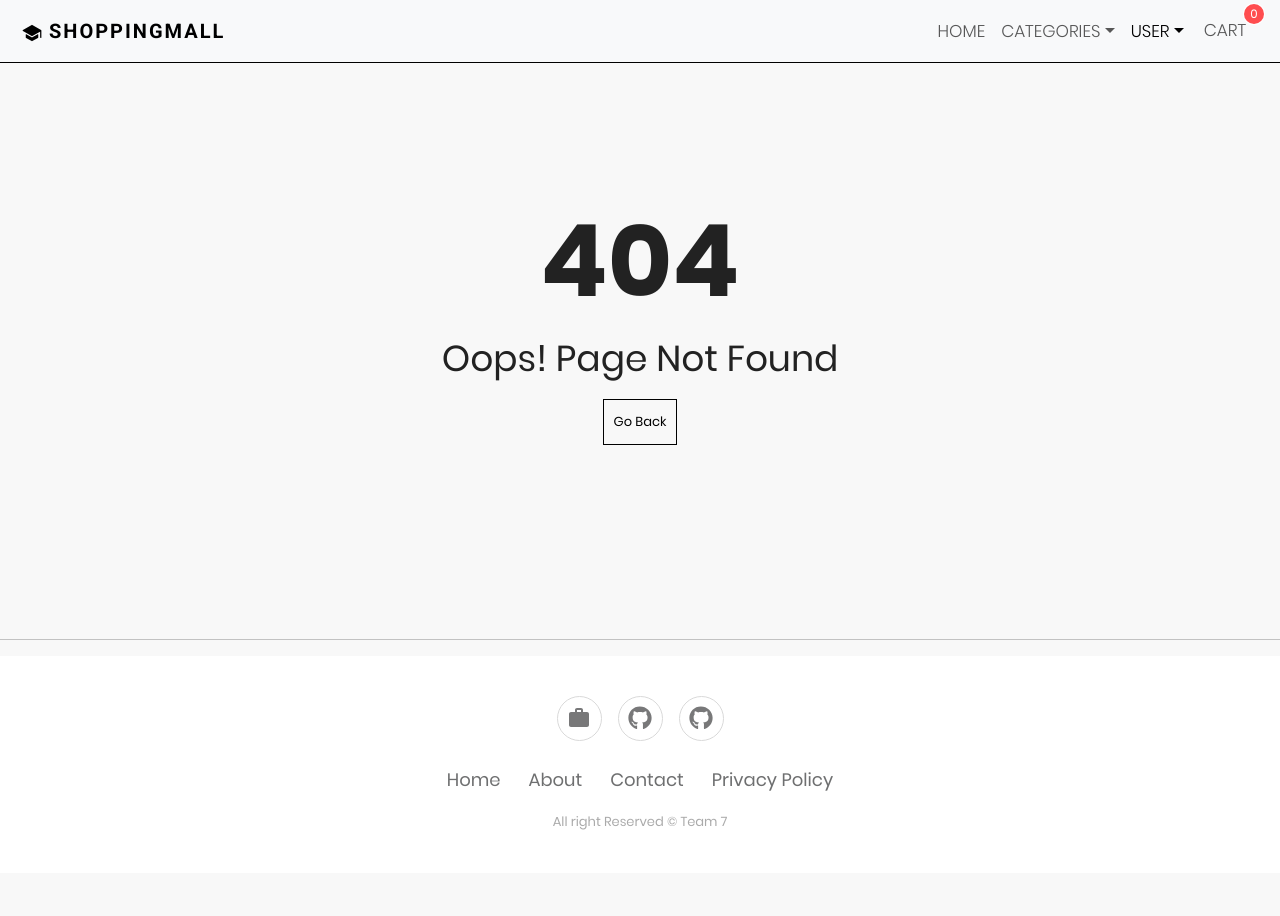
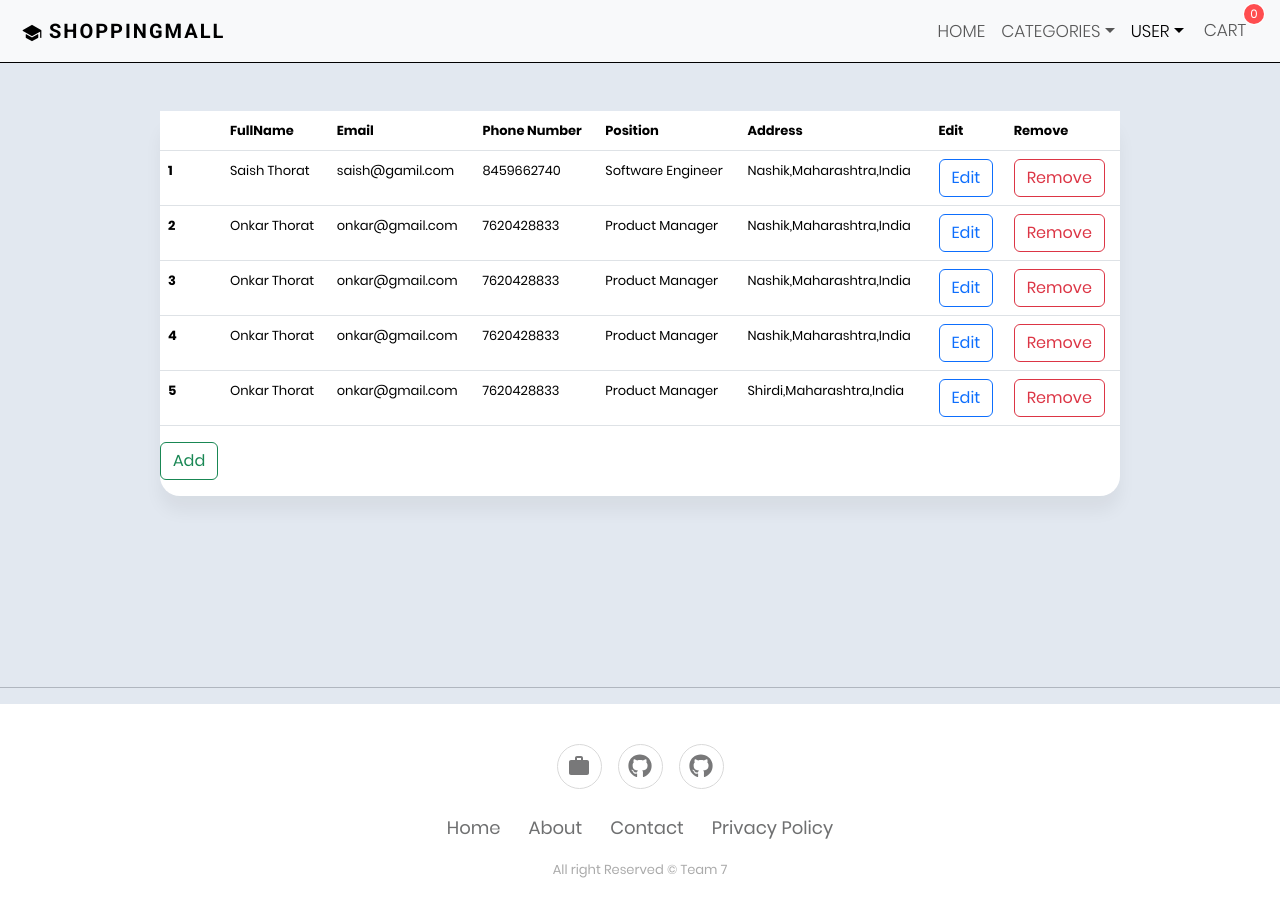
Before and after one commit to Abhi-More/ShoppingMall_front-end, a React (Vite) app in the folder shoppingmall-frontend/: page /employees in a window 1280 px wide. Before the commit this address had no page. Shown: the top 916 px of the page. Before the commit the page ends 873 px from the top, so only its background shows below. Built offline with nearby package versions, Linux system fonts and the light colour scheme; a web font is replaced by a local one.

Commit message:
Routes Added

```diff
--- a/shoppingmall-frontend/src/App.jsx
+++ b/shoppingmall-frontend/src/App.jsx
@@ -16,6 +16,8 @@ import Women from "./Pages/Categories/Women";
 import Electronics from "./Pages/Categories/Electronics";
 import Accessories from "./Pages/Categories/Accessories";
 import CartPage from "./Pages/CartPage";
+import EmployeeDetails from "./Pages/EmployeeDetails";
+import ProfilePage from "./Pages/ProfilePage";
 
 function App() {
   const data = useContext(AppContext);
@@ -35,6 +37,8 @@ function App() {
           <Route path='/contact' element={<Contact />} />
           <Route path='/policy' element={<Policy />} />
           <Route path='/*' element={<PageNotFound />} />
+          <Route path='/employees' element={<EmployeeDetails />} />
+          <Route path='/profile' element={<ProfilePage />} />
         </Routes>
       </Router>
       <Toaster />
--- a/shoppingmall-frontend/src/Layout/Header.jsx
+++ b/shoppingmall-frontend/src/Layout/Header.jsx
@@ -75,7 +75,7 @@ const Header = () => {
                                 </NavLink>
                                 <ul className="dropdown-menu">
                                     {/* need to find user and redirect to resp. profile using id */}
-                                    <li><NavLink to={`/profile/user`} className="dropdown-item" >Dashboard</NavLink></li>
+                                    <li><NavLink to={`/profile`} className="dropdown-item" >Dashboard</NavLink></li>
                                     <li><NavLink onClick={handleLogout} to="/login" className="dropdown-item">Logout</NavLink></li>
                                 </ul>
                             </li>
--- a/shoppingmall-frontend/src/Pages/EmployeeDetails.jsx
+++ b/shoppingmall-frontend/src/Pages/EmployeeDetails.jsx
@@ -1,4 +1,5 @@
 import { useState } from "react";
+import Layout from "../Layout/Layout";
 // import { Delete as DeleteIcon, Edit as EditIcon } from "@material-ui/icons";
 // import { IconButton } from "@material-ui/core";
 
@@ -82,10 +83,11 @@ const EmployeeDetails = () => {
   };
 
   return (
-    <>
+   <>
+   <Layout>
       <center>
         {" "}
-        <table className="container w-75 mx-5 table table-hover">
+        <table className="container w-75 mx-5 table table-hover mt-5">
           <thead>
             <tr>
               <th scope="col"></th>
@@ -302,8 +304,10 @@ const EmployeeDetails = () => {
           </div>
         </div>
       </div>
+      </Layout>
     </>
   );
+
 };
 
 export default EmployeeDetails;
--- a/shoppingmall-frontend/src/Pages/ProfilePage.jsx
+++ b/shoppingmall-frontend/src/Pages/ProfilePage.jsx
@@ -1,6 +1,7 @@
 import { Link } from "react-router-dom";
 import "../assets/css/profilePage.css";
 import { useState } from "react";
+import Layout from "../Layout/Layout";
 const ProfilePage = () => {
   const [name] = useState("Er.saish Thorat");
   const [userDetails, setUserDetails] = useState({
@@ -51,14 +52,15 @@ const ProfilePage = () => {
   };
   return (
     <>
+    <Layout>
       <div>
-        <div className="container">
+        <div className="container my-3">
           <div className="main-body">
             {/* Breadcrumb */}
             <nav aria-label="breadcrumb" className="main-breadcrumb">
               <ol className="breadcrumb">
                 <li className="breadcrumb-item">
-                  <Link to="/Home">Home</Link>
+                  <Link to="/homepage">Home</Link>
                 </li>
                 <li className="breadcrumb-item active" aria-current="page">
                   User Profile
@@ -396,6 +398,7 @@ const ProfilePage = () => {
           </div>
         </div>
       </div>
+      </Layout>
     </>
   );
 };
--- a/shoppingmall-frontend/src/assets/css/profilePage.css
+++ b/shoppingmall-frontend/src/assets/css/profilePage.css
@@ -1,5 +1,5 @@
 body{
-    margin-top:20px;
+    /* margin-top:20px; */
     color: #1a202c;
     text-align: left;
     background-color: #e2e8f0;
```
